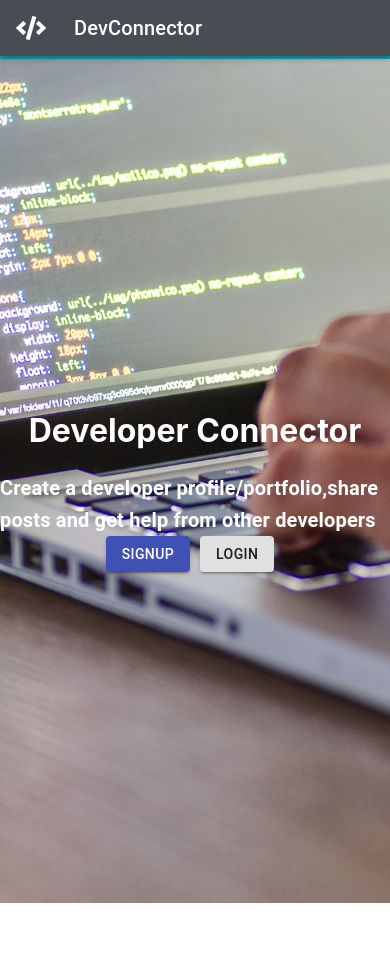
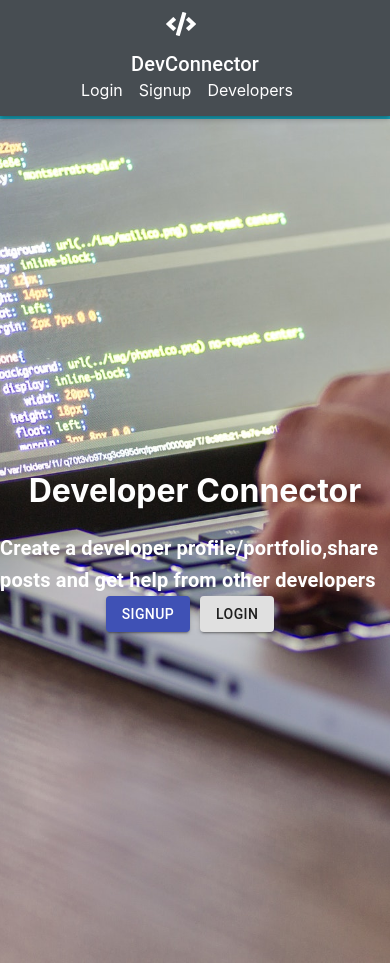
Before and after one commit to shahjigar556/social-media-for-developers, a React (Create React App) app in the folder client/: page / in a window 390 px wide. Before the commit the page ends 903 px from the top, so only its background shows below. Built offline with nearby package versions, Linux system fonts and the light colour scheme.

Commit message:
fixed some code for responsiveness

```diff
--- a/client/src/components/layout/Navbar.js
+++ b/client/src/components/layout/Navbar.js
@@ -10,9 +10,7 @@ const useStyles = makeStyles((theme) => ({
   root: {
     flexGrow: 1,
     borderBottom:'3px solid #17a2b8',
-    // [theme.breakpoints.down('xs')]: {
-    //   textAlign:'center'
-    // }
+
   },
   menuButton:{
     marginRight: theme.spacing(2),
@@ -24,8 +22,9 @@ const useStyles = makeStyles((theme) => ({
     color:"#fff",
     textDecoration:'none',
     marginRight:theme.spacing(2),
-    [theme.breakpoints.down('xs')]: {
-      display:'none'
+    [theme.breakpoints.down('xs')]:{
+      paddingBottom:theme.spacing(2),
+
     }
   },
   AppStyle:{
@@ -33,7 +32,12 @@ const useStyles = makeStyles((theme) => ({
     flesDirection:'row',
     justifyContent:'space-between',
     alignItems:'center',
-    flexWrap:'wrap'
+    flexWrap:'wrap',
+    paddingBottom:theme.spacing(2),
+    [theme.breakpoints.down('xs')]:{
+      display:'block',
+      textAlign:'center'
+    }
   }
 
 }));
@@ -46,7 +50,7 @@ function Navbar() {
      <AppBar position="static" style={{background:"#343a40",opacity:'0.9'}}>
 
         <Toolbar className={classes.AppStyle}>
-          <IconButton edge="start" className={classes.menuButton} color="inherit" aria-label="menu">
+          <IconButton edge="start" className={classes.menuButton} color="inherit" aria-label="menu" style={{display:'inline'}}>
           <i className="fas fa-code"></i>
           </IconButton>
           <Typography variant="h6" className={classes.title}>
```
